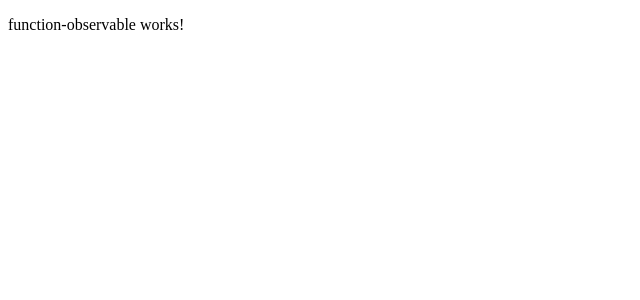
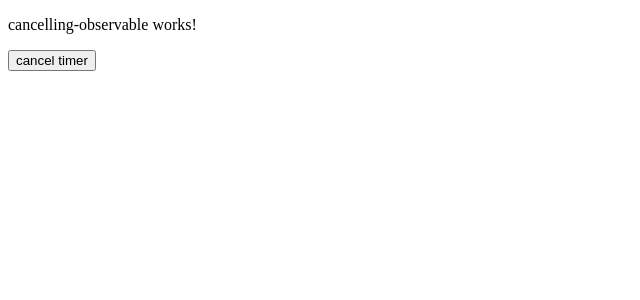
Before and after one commit to getulio-souza/rxjs-tutorial, an Angular app: page / in a window 1280 px wide. Shown: the top 300 px of the page, without its empty margins (0-640 px from the left). Built offline with nearby package versions, Linux system fonts and the light colour scheme.

Commit message:
feature: unsubscribe-observable

```diff
--- a/src/app/app.component.html
+++ b/src/app/app.component.html
@@ -2,6 +2,8 @@
 
 <!-- <app-custom-observables></app-custom-observables> -->
 
-<app-function-observable></app-function-observable>
+<!-- <app-function-observable></app-function-observable> -->
+
+<app-cancelling-observable></app-cancelling-observable>
 
 <router-outlet />
--- a/src/app/app.component.ts
+++ b/src/app/app.component.ts
@@ -4,6 +4,7 @@ import { RouterOutlet } from '@angular/router';
 import { ConvertToObservableComponent } from "./convert-to-observable/convert-to-observable.component";
 import { CustomObservablesComponent } from "./custom-observables/custom-observables.component";
 import { funcObservable, functionObs } from './services/functions'
+import { CancellingObservableComponent } from './cancelling-observable/cancelling-observable.component';
 
 @Component({
   selector: 'app-root',
@@ -12,7 +13,8 @@ import { funcObservable, functionObs } from './services/functions'
     RouterOutlet,
     // ConvertToObservableComponent,
     // CustomObservablesComponent,
-    FunctionObservableComponent
+    // FunctionObservableComponent,
+    CancellingObservableComponent
   ],
   templateUrl: './app.component.html',
   styleUrl: './app.component.scss'
--- /dev/null
+++ b/src/app/cancelling-observable/cancelling-observable.component.html
@@ -0,0 +1,4 @@
+<p>cancelling-observable works!</p>
+
+
+<button (click)="cancelTimer()">cancel timer</button>
--- /dev/null
+++ b/src/app/cancelling-observable/cancelling-observable.component.ts
@@ -0,0 +1,31 @@
+import { Component, OnDestroy, OnInit } from '@angular/core';
+import { interval, Observable, Subscription } from 'rxjs';
+
+@Component({
+  selector: 'app-cancelling-observable',
+  standalone: true,
+  imports: [],
+  templateUrl: './cancelling-observable.component.html',
+  styleUrl: './cancelling-observable.component.scss',
+})
+export class CancellingObservableComponent implements OnInit, OnDestroy {
+
+  timerSubscription!: Subscription;
+  constructor(){}
+
+  ngOnInit(): void {
+    this.timerSubscription = interval(1000).subscribe((data) => {
+      console.log(new Date().toLocaleTimeString() + ' ' + data);
+    });
+  }
+
+  ngOnDestroy(): void {
+    this.timerSubscription.unsubscribe()
+  }
+
+  cancelTimer() {
+    console.log('cancel the observale')
+    this.timerSubscription.unsubscribe()
+  }
+
+}
```
Also changed, not shown: src/app/cancelling-observable/cancelling-observable.component.scss (added), 1 other file (tests, documents, lock files or other folders).
